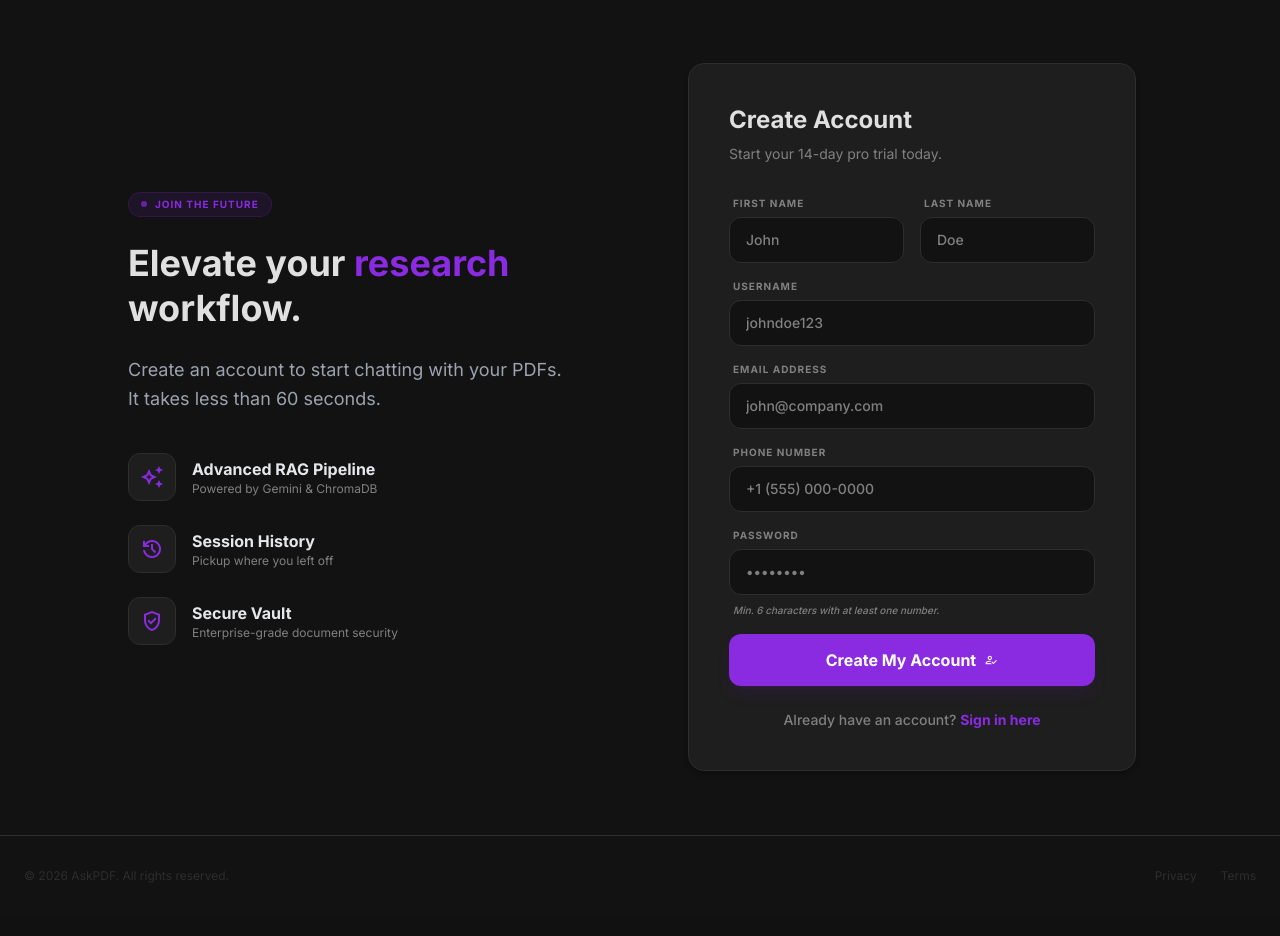
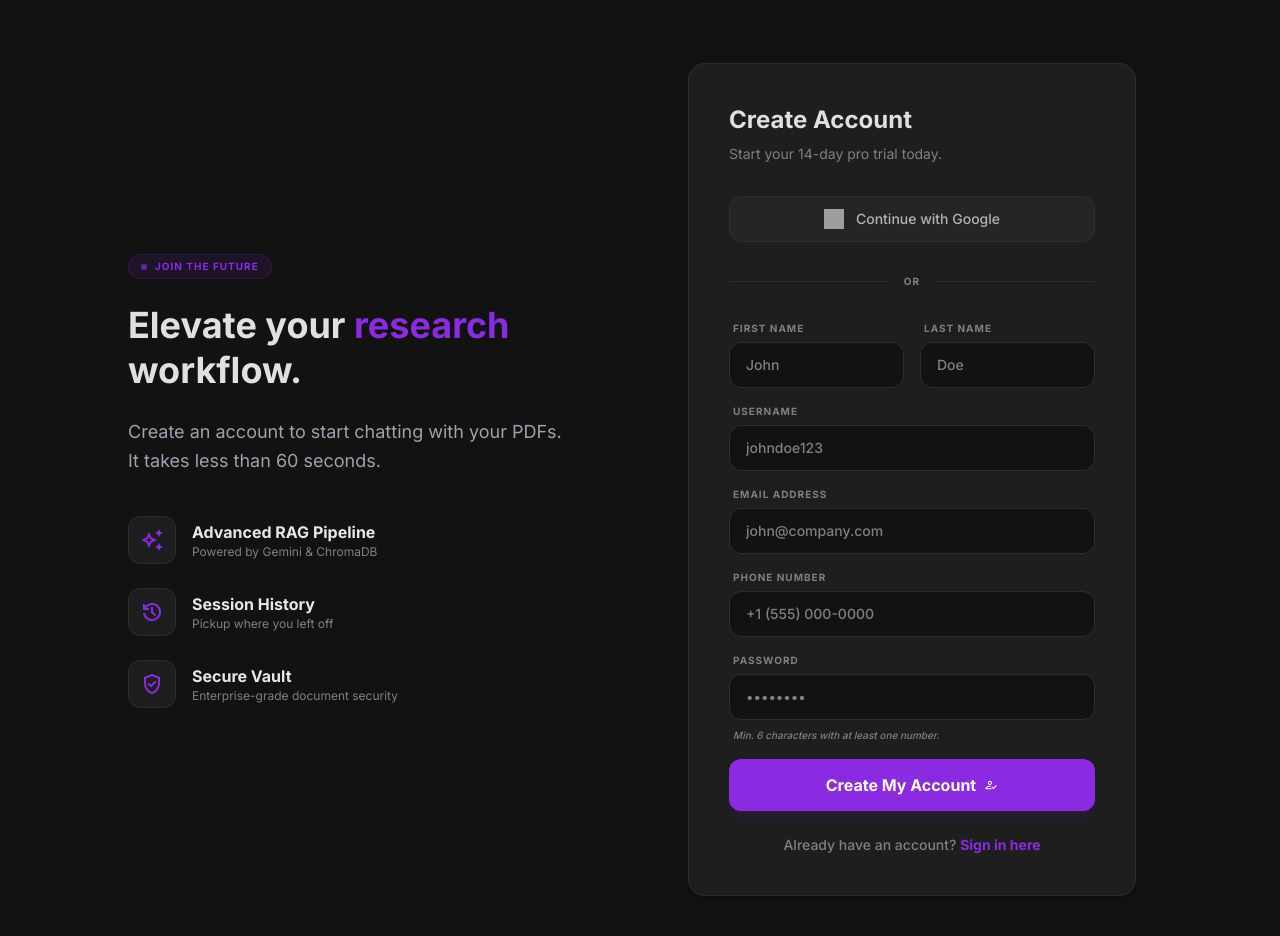
Before and after one commit to eternalswamix/AskPDF, a Flask app: page /register in a window 1280 px wide. Shown: the part 65-1001 px from the top of the page. Before the commit the page ends 948 px from the top, so only its background shows below. Run offline with Flask 3, Linux system fonts and the light colour scheme; parts of the project's set-up code (start-up, migrations or seed data) failed here and were passed over; some libraries are stand-ins or nearby versions; grey boxes are pictures that could not be loaded.

Commit message:
feat: add register page UI with form fields, Google authentication, and branding section.

```diff
--- a/app/templates/register.html
+++ b/app/templates/register.html
@@ -71,6 +71,19 @@
           </div>
           {% endif %}
 
+          <!-- GOOGLE AUTH -->
+          <a href="{{ url_for('auth.google_auth', next=request.args.get('next', '/upload')) }}"
+            class="w-full flex items-center justify-center gap-3 bg-dark-700/50 border border-dark-700 hover:border-primary/50 hover:bg-dark-700 rounded-xl py-3 transition-all group active:scale-95">
+            <img src="https://www.svgrepo.com/show/475656/google-color.svg" class="w-5 h-5" alt="Google" />
+            <span class="font-medium text-gray-300 text-sm">Continue with Google</span>
+          </a>
+
+          <div class="flex items-center my-8">
+            <div class="flex-1 border-t border-dark-700"></div>
+            <span class="px-4 text-gray-500 text-[10px] font-bold tracking-widest uppercase">OR</span>
+            <div class="flex-1 border-t border-dark-700"></div>
+          </div>
+
           <form method="POST" class="space-y-4">
 
             <div class="grid grid-cols-1 md:grid-cols-2 gap-4">
```
